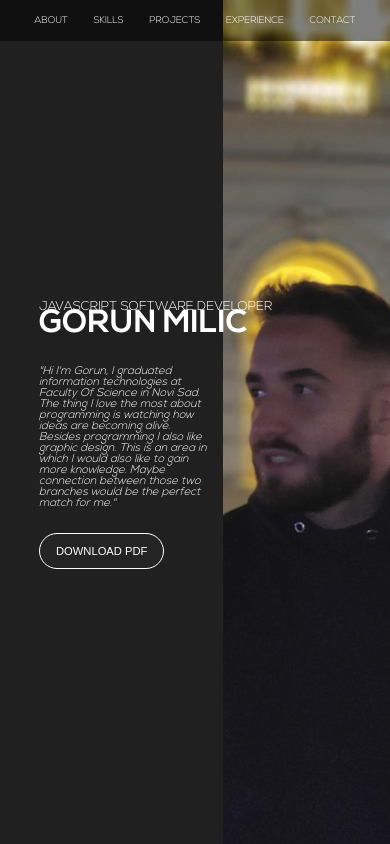
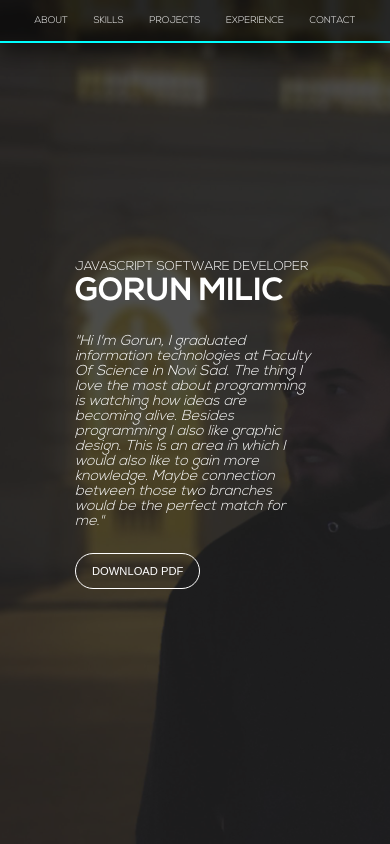
Before and after one commit to Gorun-Milic/CV, a plain HTML site: page index.html in a window 390 px wide. Shown: the top 844 px of the page. Drawn offline with Linux system fonts and the light colour scheme.

Commit message:
Update style.css file

```diff
--- a/style.css
+++ b/style.css
@@ -32,7 +32,7 @@ body {
     align-items: center;
     text-transform: uppercase;
     box-sizing: border-box;
-    z-index: 10;
+    z-index: 1000;
 }
 
 .navigation-elements {
@@ -369,7 +369,12 @@ body {
     font-family: 'NexaBold';
     text-transform: uppercase;
     font-size: 1.2rem;
-    margin: 0.5rem 0rem;
+    margin: 0.5rem 0rem 0.2rem;
+}
+
+.exp-date {
+    color: aquamarine;
+    margin-bottom: 1rem;
 }
 
 .exp-text {
@@ -380,7 +385,7 @@ body {
     display: flex;
     flex-direction: column;
     align-items: center;
-    width: 10rem;
+    width: 14rem;
     text-align: center;
 }
 
@@ -388,7 +393,7 @@ body {
     display: flex;
     flex-direction: column;
     align-items: center;
-    width: 10rem;
+    width: 14rem;
     text-align: center;
     margin: 0rem 6rem;
 }
@@ -397,7 +402,7 @@ body {
     display: flex;
     flex-direction: column;
     align-items: center;
-    width: 10rem;
+    width: 14rem;
     text-align: center;
 }
 
@@ -795,8 +800,53 @@ body {
 
 /* Extra small devices (phones, 450px and down) */
 @media only screen and (max-width: 450px) {
+
+    .navigation {
+        border-bottom: aqua 2px solid;
+        box-shadow: 0px 10px 20px rgb(0, 0, 0, 0.5);
+    }
+
+    .about-me-info {
+        width: 100%;
+        display: flex;
+        justify-content: center;
+    }
+
+    .text-box {
+        font-size: 2rem;
+        position: static;
+        display: flex;
+        flex-direction: column;
+        justify-content: center;
+        align-items: flex-start;
+    }
+
     .about-me-text {
-        width: 10.5rem;
+        font-size: 0.9rem;
+    }
+
+    .about-me-info {
+        z-index: 200;
+    }
+
+    .profile-image {
+        z-index: 100;
+        height: 100%;
+        width: 100%;
+        position: absolute;
+        opacity: 0.2;
+        background-image: url("images/gorun.jpg");
+        background-position: 0% 100%;
+        background-size: cover;
+        background-repeat: no-repeat;
+    }
+
+    .my-title {
+        margin-bottom: 0.5rem;
+    }
+
+    .about-me-text {
+        width: 15rem;
     }
 
     .download-btn {
@@ -804,6 +854,12 @@ body {
         padding: 0.7rem 1rem;
         margin-top: 1.5rem;
         border-radius: 30px;
+        background-color: transparent;
+    }
+
+    .project1-technologies, .project2-technologies, .project3-technologies {
+        font-size: 0.8rem;
+        margin-bottom: 0.5rem;
     }
 }
 
```
